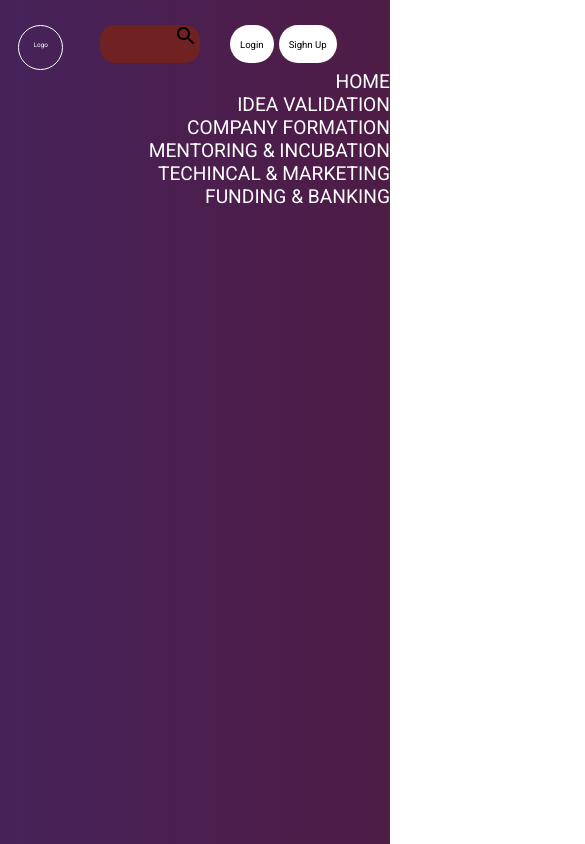
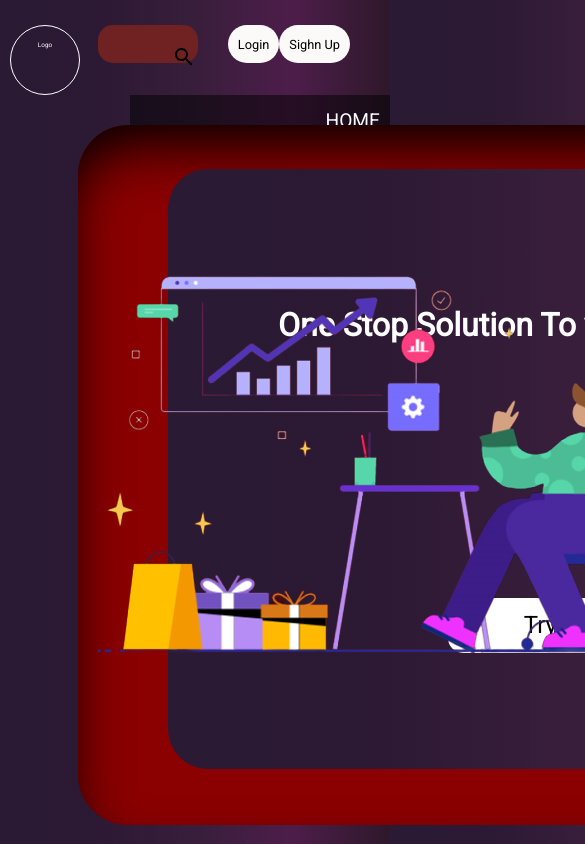
Before and after one commit to kanishkcs/intern-project-web1-doubtfree, a React (Create React App) app: page / in a window 390 px wide. Shown: the top 844 px of the page, 585 px wide, since content can reach past the window. Built offline with nearby package versions, Linux system fonts and the light colour scheme.

Commit message:
Top Part Done - Carasoul in progress - Non Responsive

```diff
--- a/package.json
+++ b/package.json
@@ -40,5 +40,8 @@
       "last 1 firefox version",
       "last 1 safari version"
     ]
+  },
+  "devDependencies": {
+    "@wixc3/react-board": "^2.1.3"
   }
 }
--- a/src/App.js
+++ b/src/App.js
@@ -1,3 +1,4 @@
+import Carasoul from "./components/Carasoul";
 import Navbar from "./components/Navbar";
 
 
@@ -6,6 +7,7 @@ function App() {
   return (
     <>
     <Navbar/>
+    <Carasoul/>
     </>
   );
 }
--- /dev/null
+++ b/src/components/Carasoul.jsx
@@ -0,0 +1,85 @@
+import React from "react";
+import styled from "styled-components";
+import pic from "../assets/png.png"
+const Container = styled.div`
+  width: 100%;
+  height: auto;
+
+`;
+
+const Div1 = styled.div`
+  position: relative;
+  top: 30px;
+  width: 650px;
+  height: 700px;
+  left: 20%;
+  box-shadow: rgba(0, 0, 0, 0.974) 0px 30px 60px -12px inset,
+    rgba(0, 0, 0, 0.3) 0px 18px 36px -18px inset;
+  background-color: darkred;
+  border-radius: 50px;
+  z-index: 1;
+`;
+const Div2 = styled.div`
+  position: absolute;
+  display: flex;
+  align-items: center;
+  justify-content: space-around;
+  flex-direction: column;
+  top: 20%;
+  width: 800px;
+  height: 600px;
+  left: 43%;
+  background-image: linear-gradient(
+    to right,
+    #2a1a33,
+    #2c1933,
+    #381e3b,
+    #4d1d4a,
+    #2e182a
+  );
+  word-wrap: break-word;
+  font-size: 1em;
+  border-radius: 40px;
+  z-index: 2;
+`;
+
+const Heading = styled.h1`
+  color: white;
+`;
+
+const TryNow = styled.button`
+  font-size: 1.5em;
+  border-radius: 15px;
+  border: none;
+  background-color: #ffffff;
+  width: 30%;
+  height: 55px;
+
+  cursor: pointer;
+  &:hover {
+
+    text-indent: -20px;
+     }
+`;
+
+const Png = styled.img`
+    position: absolute;
+    top: 30%;
+    z-index: 3;
+    left: 25%;
+`
+const Carasoul = () => {
+  return (
+    <Container>
+      <Div1></Div1>
+      <Div2>
+        <Heading>One Stop Solution To your Startup Needs</Heading>
+        <TryNow>Try Now</TryNow>
+
+      </Div2>
+      <Png src={pic}/>
+    </Container>
+  );
+};
+
+export default Carasoul;
--- a/src/components/Navbar.jsx
+++ b/src/components/Navbar.jsx
@@ -1,7 +1,7 @@
 import React from "react";
 import styled, { css } from "styled-components";
 import SearchIcon from "@mui/icons-material/Search";
-import KeyboardDoubleArrowLeftIcon from '@mui/icons-material/KeyboardDoubleArrowLeft';
+import KeyboardDoubleArrowLeftIcon from "@mui/icons-material/KeyboardDoubleArrowLeft";
 import { Link, useLocation } from "react-router-dom";
 
 //  Main Container CSS
@@ -17,12 +17,7 @@ const Top = styled.div`
   margin-top: 25px;
   margin-right: 10px;
   margin-left: 10px;
-  @media (max-width: 480px) {
-    margin-left: 0;
-    margin-right: 0;
-    justify-content: space-around;
-    font-size: 0.6rem;
-  }
+
 `;
 
 const LogoContainer = styled.div`
@@ -33,26 +28,20 @@ const LogoContainer = styled.div`
   display: flex;
   justify-content: center;
   text-align: center;
-  @media (max-width: 415px) {
-    width: 45px;
-    height: 45px;
-  }
-`;
 
-const Logo = styled.img`
-  border-radius: 40%;
 `;
 
 const Span = styled.span`
   color: white;
   padding-top: 20px;
-  @media (max-width: 415px) {
+  @media only screen and (max-width: 500px) {
     padding-top: 15px;
     font-size: 0.4rem;
   }
 `;
 const TopRight = styled.div`
   display: flex;
+
 `;
 const SearchContainer = styled.div`
   position: relative;
@@ -69,11 +58,19 @@ const Search = styled.input`
   &:active {
     border: none;
   }
+  @media only screen and (max-width: 860px) {
+    width: 450px;
+  }
+  @media only screen and (max-width: 808px) {
+    width: 400px;
+  }
 
-  @media (max-width: 852px) {
-    width: 200px;
+
+  @media only screen and (max-width: 745px) {
+    width: auto;
   }
-  @media (max-width: 415px) {
+
+  @media only screen and (max-width: 502px) {
     width: 100px;
   }
 `;
@@ -82,6 +79,7 @@ const ButtonContainer = styled.div`
   margin-left: 30px;
 
   margin-right: 30px;
+
 `;
 const Button = styled.button`
   width: 6em;
@@ -89,7 +87,7 @@ const Button = styled.button`
   border-radius: 20px;
   font-size: 1rem;
   font-weight: 200;
-  background-color: white;
+  background-color: #fcf9f9;
   border: none;
   padding: 10px;
   margin-right: 8px;
@@ -99,19 +97,12 @@ const Button = styled.button`
   &:hover {
     font-size: 1.2rem;
   }
-  @media (max-width: 852px) {
-    margin-left: 0;
+  @media only screen and (max-width: 500px) {
+    width: auto;
+    margin: 0;
 
-    margin-right: 0;
-    width: auto;
-    &:hover {
-      font-size: 0.7rem;
-    }
-  }
-  @media (max-width: 415px) {
-    margin-left: 0;
-    margin-right: 5px;
-    font-size: 0.6rem;
+    padding:none;
+    font-size: 0.8rem;
   }
 `;
 
@@ -121,21 +112,34 @@ const Bottom = styled.div`
   justify-content: space-between;
 `;
 const Nav = styled.div`
-   display: flex;
+  display: flex;
   justify-content: space-evenly;
   flex: 1;
-  @media (max-width: 480px){
+  @media only screen and (max-width: 766px) {
     flex-direction: column;
     align-items: flex-end;
     justify-content: space-around;
-
+    display: none;
   }
-
 `;
 
-const Toggle = styled.button`
+// Side bar
+
+const Sidebar = styled.div`
   display: none;
-`
+  @media only screen and (max-width: 766px) {
+    display: flex;
+    align-items: flex-end;
+    justify-content: space-around;
+    flex-direction: column;
+    position: absolute;
+    right: 0;
+    width: 260px; /* adjust as needed */
+    height: 300px;
+    padding-right: 10px;
+    background-color: rgba(0, 0, 0, 0.5); /* transparent black */
+  }
+`;
 
 const NavItems = styled.a`
   color: white;
@@ -161,6 +165,7 @@ const Navbar = () => {
             <Button>Login</Button>
             <Button>Sighn Up</Button>
           </ButtonContainer>
+
         </TopRight>
       </Top>
       <Bottom>
@@ -172,7 +177,14 @@ const Navbar = () => {
           <NavItems href="www.goog.com">TECHINCAL & MARKETING </NavItems>
           <NavItems href="www.goog.com">FUNDING & BANKING </NavItems>
         </Nav>
-        <Toggle><KeyboardDoubleArrowLeftIcon/></Toggle>
+        <Sidebar>
+          <NavItems href="www.goog.com">HOME</NavItems>
+          <NavItems href="www.goog.com">IDEA VALIDATION</NavItems>
+          <NavItems href="www.goog.com">COMPANY FORMATION</NavItems>
+          <NavItems href="www.goog.com">MENTORING & INCUBATION</NavItems>
+          <NavItems href="www.goog.com">TECHINCAL & MARKETING </NavItems>
+          <NavItems href="www.goog.com">FUNDING & BANKING </NavItems>
+        </Sidebar>
       </Bottom>
     </Container>
   );
--- a/src/index.css
+++ b/src/index.css
@@ -12,13 +12,13 @@ body {
   padding: 0;
   background-image: linear-gradient(
     to right,
-    #45235a,
-    #482155,
-    #4b1f4f,
+    #2a1a33,
+    #2c1933,
+    #381e3b,
     #4d1d4a,
-    #4e1c45
+    #2e182a
   );
-  overflow: hidden;
+
 }
 
 .icon{
@@ -30,4 +30,21 @@ body {
   width: 20px;
   height: auto;
   z-index: 1;
+
 }
+
+
+@media only screen and (max-width: 500px){
+    .icon{
+      top:45%;
+    }
+    .toggle-icon:hover{
+      cursor: pointer !important;
+      transform: translateY(180deg);
+    }
+}
+@media only screen and (max-width: 365px){
+  .icon{
+    top:27%;
+  }
+}
```
Also changed, not shown: src/assets/png.png (added), 1 other file (tests, documents, lock files or other folders).
